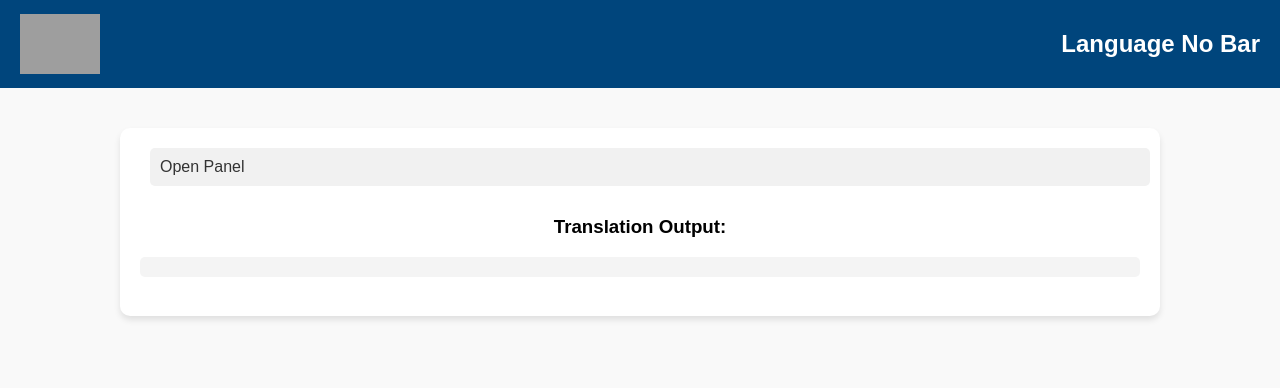
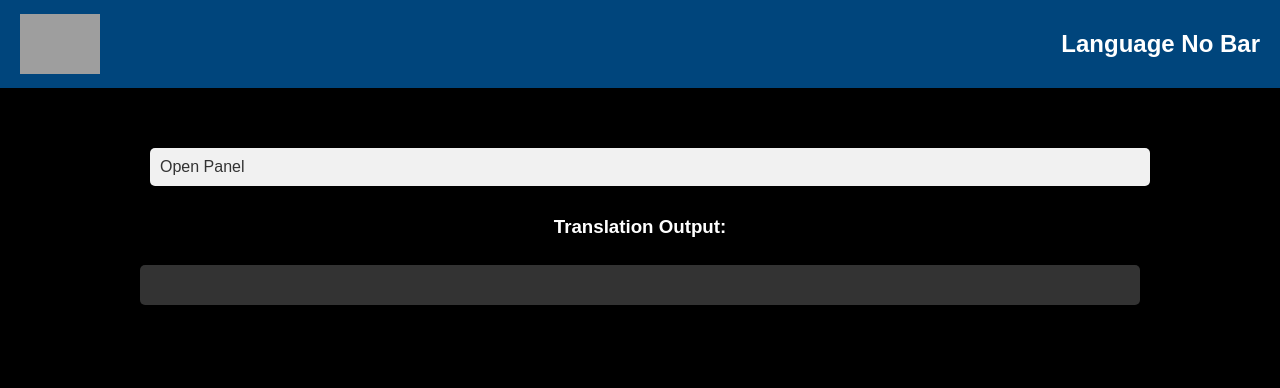
Before and after one commit to sarvind1119/AzureTranslattionV2-main, a Flask app: template templates/index3.html in a window 1280 px wide. Shown: the top 388 px of the page. Run offline with Flask 2, Linux system fonts and the light colour scheme; the template is opened without the code that fills it, so the values that code supplies are empty; grey boxes are pictures that could not be loaded.

Commit message:
Add files via upload

```diff
--- a/static/css/styles.css
+++ b/static/css/styles.css
@@ -2,7 +2,8 @@ body {
     font-family: Arial, sans-serif;
     margin: 0;
     padding: 0;
-    background-color: #f9f9f9;
+    background-color: #000; /* Change background to black */
+    color: #fff; /* Change default text color to white */
 }
 
 .header {
@@ -27,9 +28,10 @@ body {
     max-width: 1000px;
     margin: 40px auto;
     padding: 20px;
-    background: #fff;
+    background: #000000;
     border-radius: 10px;
     box-shadow: 0 4px 6px rgba(0, 0, 0, 0.1);
+    color: #fff; /* Change default text color to white */
 }
 
 h2 {
@@ -77,9 +79,10 @@ button:hover {
 }
 
 #translated-text {
-    font-size: 1.2rem;
-    color: #333;
-    background: #f4f4f4;
-    padding: 10px;
+    font-size: 20pt; /* Increase font size */
+    color: #fff; /* Change translated text to white */
+    background: #333; /* Optional: make the background darker for contrast */
+    padding: 20px; /* Add more padding */
     border-radius: 5px;
+    text-align: center; /* Center the text */
 }
```
